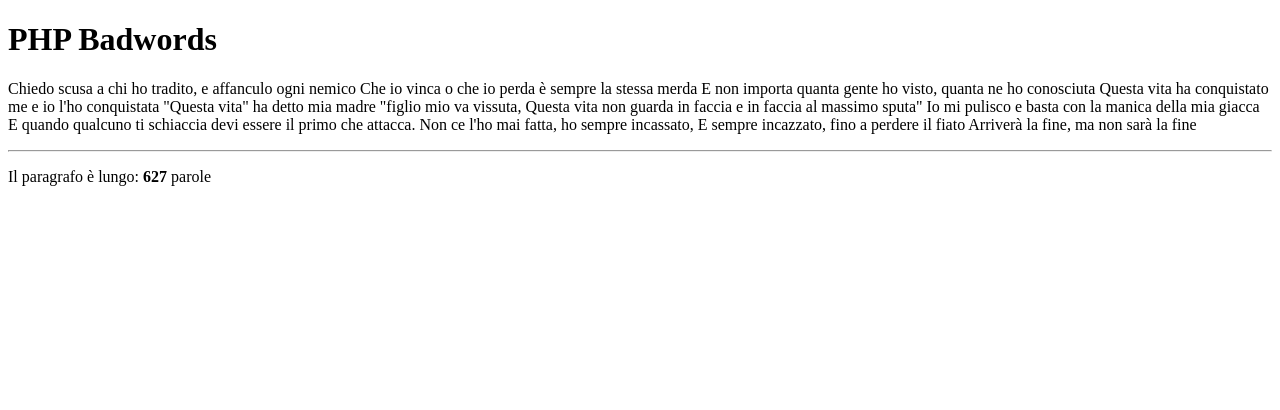
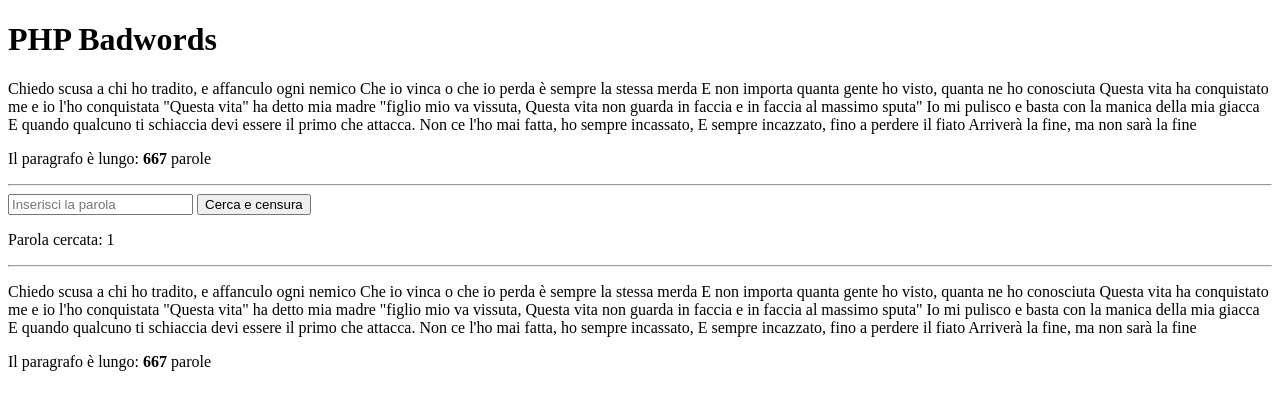
Before and after one commit to GiadaMarzapane/php-badwords, a PHP site: page /?badword=1 in a window 1280 px wide. Shown: the top 410 px of the page. Run offline with PHP 8.4, Linux system fonts and the light colour scheme.

Commit message:
Push punto 3 + punto 4

```diff
--- a/index.php
+++ b/index.php
@@ -11,7 +11,7 @@
         E sempre incazzato, fino a perdere il fiato
         Arriverà la fine, ma non sarà la fine';
 
-    $testoLength =strlen($testoLaFine);
+$testoLaFineCensored = str_replace($_GET['badword'], '***', $testoLaFine);
 
 ?>
 
@@ -31,9 +31,24 @@
     <p>
         <?php echo $testoLaFine ?>
     </p>
+    <p>Il paragrafo è lungo:
+        <strong><?php echo strlen($testoLaFine) ?></strong>
+        parole
+    </p>
     <hr>
+    <form method="get">
+        <input type="text" name="badword" id="" placeholder="Inserisci la parola">
+        <button>
+            Cerca e censura
+        </button>
+        <p>Parola cercata: <?php echo $_GET['badword'] ?></p>
+    </form>
+    <hr>
+    <p>
+        <?php echo $testoLaFineCensored ?>
+    </p>
     <p>Il paragrafo è lungo:
-        <strong><?php echo $testoLength ?></strong>
+        <strong><?php echo strlen($testoLaFineCensored) ?></strong>
         parole
     </p>
 </body>
```
Also changed, not shown: README.md. Lines whose indentation alone changed are shown as unchanged.
